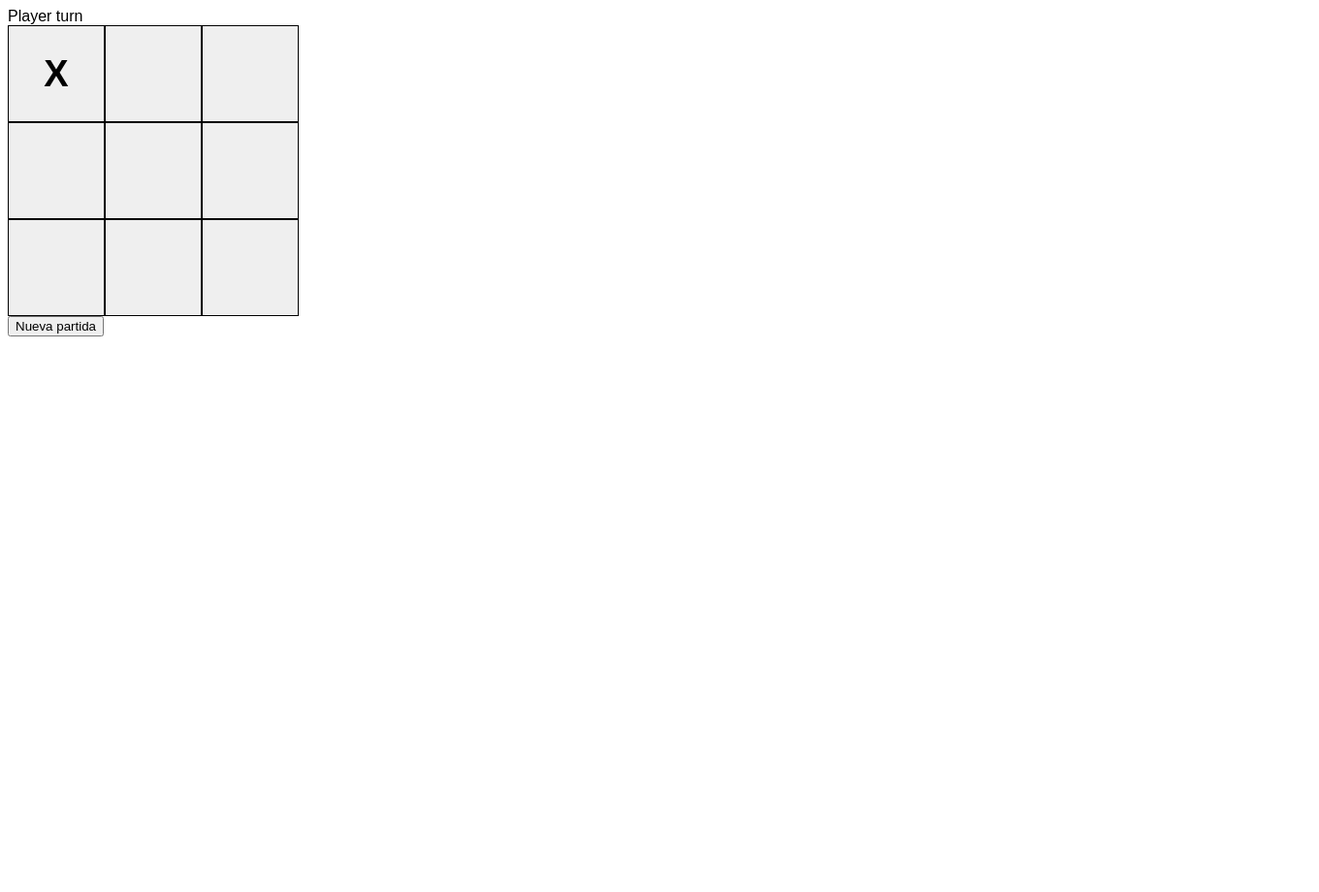
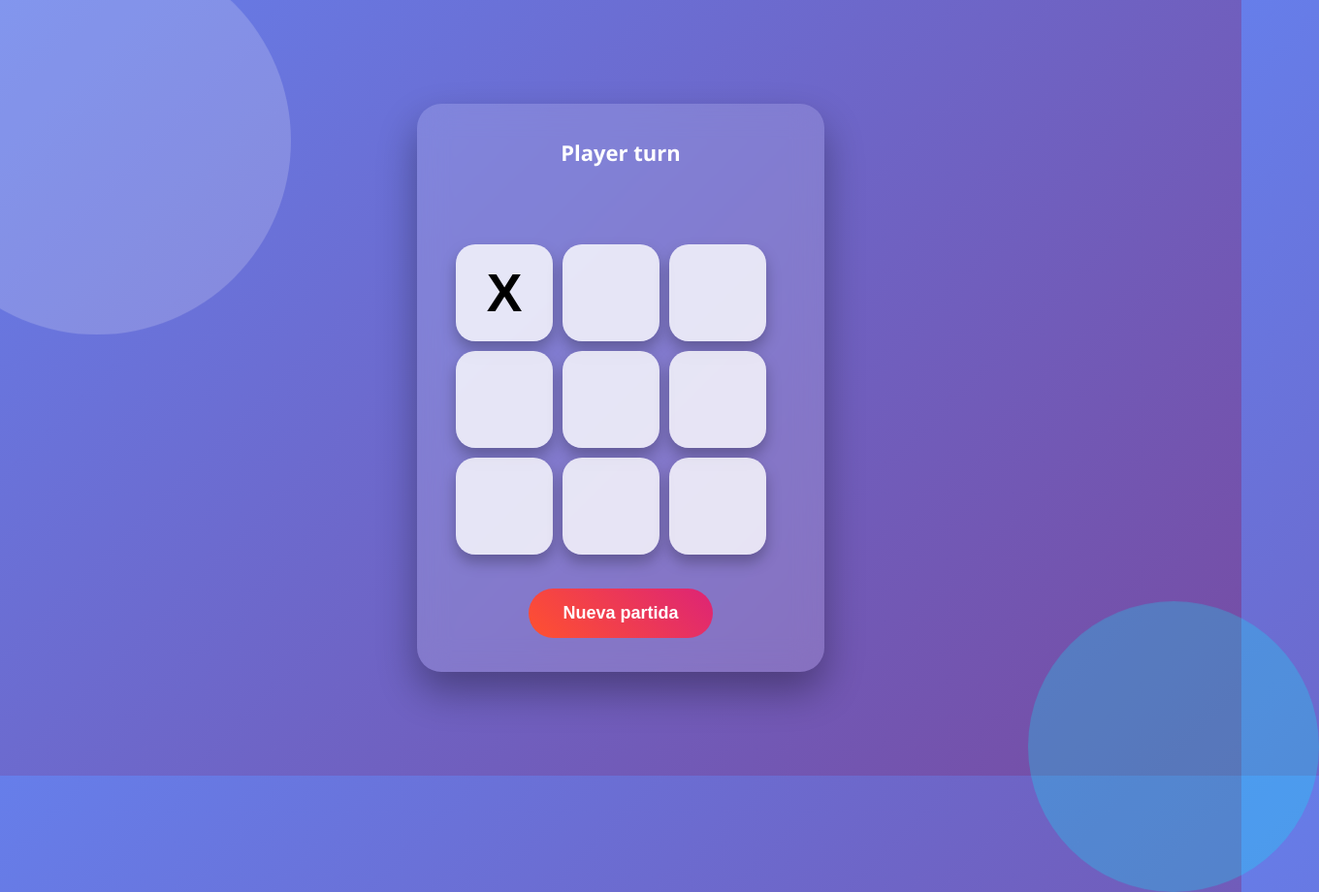
Before and after one commit to DeltaG8109/TicTacTICS, a plain HTML site: page index.html in a window 1280 px wide. Shown: the whole page at 97% size, 1360 px wide, since content can reach past the window. Before the commit the page ends 800 px from the top, so only its background shows below. Drawn offline with Linux system fonts and the light colour scheme.

Commit message:
Add style for my page  TicTacToe

```diff
--- a/style.css
+++ b/style.css
@@ -1,18 +1,434 @@
-body {
-  font-family: Arial, Helvetica, sans-serif;
+/* ===========================
+   CONFIGURACIÓN GENERAL
+=========================== */
+
+
+* {
+  box-sizing: border-box;
 }
 
+
+body {
+
+  margin: 0;
+
+  height: 100vh;
+
+  display: flex;
+
+  justify-content: center;
+
+  align-items: center;
+
+
+  font-family: 'Segoe UI', Arial, sans-serif;
+
+
+  background:
+    linear-gradient(135deg,
+      #667eea,
+      #764ba2);
+
+
+  overflow: hidden;
+
+}
+
+
+
+/* Animación del fondo */
+
+body::before {
+
+  content: "";
+
+  position: absolute;
+
+  width: 400px;
+
+  height: 400px;
+
+  background: #ffffff30;
+
+  border-radius: 50%;
+
+  top: -100px;
+
+  left: -100px;
+
+
+  animation: mover 8s infinite alternate;
+
+}
+
+
+body::after {
+
+  content: "";
+
+  position: absolute;
+
+  width: 300px;
+
+  height: 300px;
+
+  background: #00f5ff40;
+
+  border-radius: 50%;
+
+  bottom: -80px;
+
+  right: -80px;
+
+
+  animation: mover 10s infinite alternate;
+
+}
+
+
+
+@keyframes mover {
+
+  from {
+
+    transform: translateY(0);
+
+  }
+
+  to {
+
+    transform: translateY(50px);
+
+  }
+
+}
+
+
+
+/* ===========================
+   CONTENEDOR
+=========================== */
+
+
+#app {
+
+
+  position: relative;
+
+  z-index: 2;
+
+
+  width: 420px;
+
+
+  padding: 35px;
+
+
+  text-align: center;
+
+
+  background:
+
+    rgba(255, 255, 255, 0.15);
+
+
+  backdrop-filter: blur(15px);
+
+
+  border-radius: 25px;
+
+
+  box-shadow:
+
+    0 20px 40px #0005;
+
+
+}
+
+
+
+/* Título */
+
+
+h1 {
+
+  color: white;
+
+  font-size: 40px;
+
+  margin-bottom: 20px;
+
+  text-shadow:
+    0 5px 15px #0008;
+
+}
+
+
+
+/* ===========================
+   TURNO
+=========================== */
+
+
+#player {
+
+
+  color: white;
+
+
+  font-size: 22px;
+
+
+  font-weight: bold;
+
+
+  margin-bottom: 20px;
+
+
+  animation: entrada .5s;
+
+
+}
+
+
+
+/* Mensaje ganador */
+
+
+#message {
+
+
+  color: #fff;
+
+
+  font-size: 24px;
+
+
+  font-weight: bold;
+
+
+  min-height: 35px;
+
+
+  margin-bottom: 20px;
+
+
+}
+
+
+
+/* ===========================
+   TABLERO
+=========================== */
+
+
 .board {
+
+
   display: flex;
-  flex-direction: column;
+
+  justify-content: center;
+
 }
+
+
+
 .row {
+
+
   display: flex;
+
 }
+
+
+
 .cell {
+
+
   width: 100px;
+
   height: 100px;
-  border: solid 1px black;
-  font-size: 38px;
+
+
+  margin: 5px;
+
+
+  border: none;
+
+
+  border-radius: 20px;
+
+
+  background:
+
+    rgba(255, 255, 255, .8);
+
+
+  font-size: 55px;
+
+
+  font-weight: 900;
+
+
+  cursor: pointer;
+
+
+  transition: .3s;
+
+
+  box-shadow:
+
+    0 8px 15px #0004;
+
+
+}
+
+
+
+/* efecto hover */
+
+
+.cell:hover {
+
+
+  transform: scale(1.08);
+
+
+  background: white;
+
+
+}
+
+
+
+/* X */
+
+
+.cell:has(+*) {}
+
+
+
+/* animación ficha */
+
+
+.anim {
+
+
+  animation:
+
+    aparecer .5s ease;
+
+
+}
+
+
+
+@keyframes aparecer {
+
+
+  0% {
+
+    transform: scale(0) rotate(180deg);
+
+    opacity: 0;
+
+  }
+
+
+  100% {
+
+    transform: scale(1) rotate(0);
+
+    opacity: 1;
+
+  }
+
+}
+
+
+
+/* ===========================
+   BOTÓN
+=========================== */
+
+
+#restart {
+
+
+  margin-top: 30px;
+
+
+  padding: 15px 35px;
+
+
+  border: none;
+
+
+  border-radius: 30px;
+
+
+  font-size: 18px;
+
+
   font-weight: bold;
+
+
+  color: white;
+
+
+  cursor: pointer;
+
+
+  background:
+
+    linear-gradient(45deg,
+      #ff512f,
+      #dd2476);
+
+
+  transition: .3s;
+
+
 }
+
+
+
+#restart:hover {
+
+
+  transform: scale(1.1);
+
+
+  box-shadow:
+
+    0 10px 25px #0006;
+
+
+}
+
+
+
+/* entrada textos */
+
+
+@keyframes entrada {
+
+
+  from {
+
+    opacity: 0;
+
+    transform: translateY(-20px);
+
+  }
+
+
+  to {
+
+    opacity: 1;
+
+    transform: translateY(0);
+
+  }
+
+}
```
